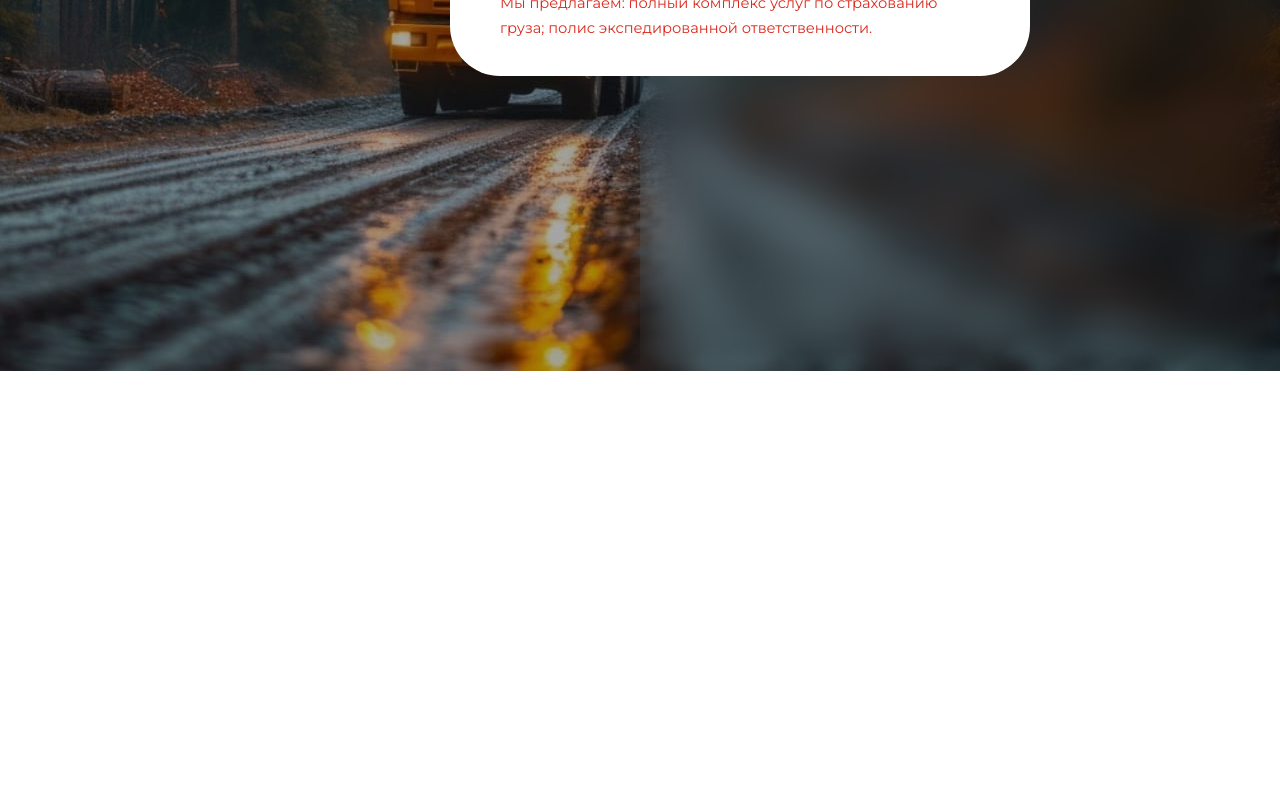
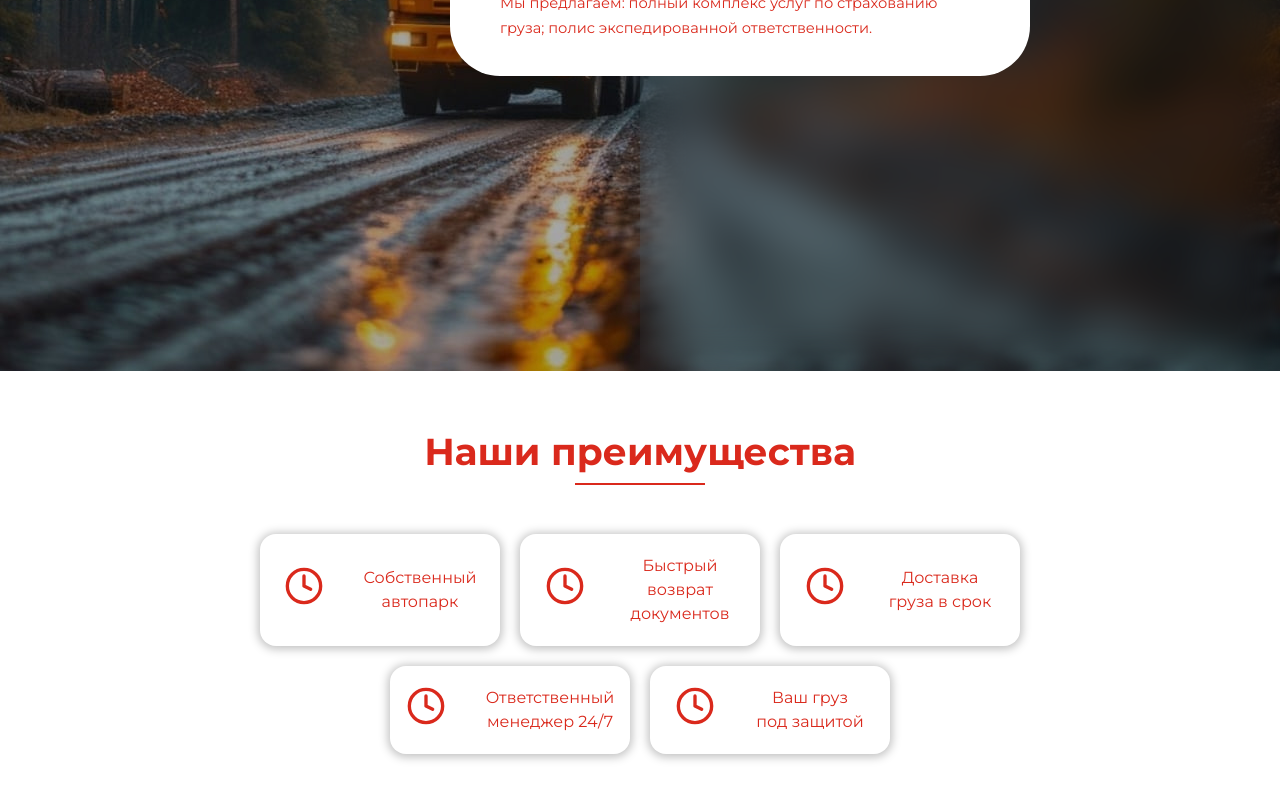
Before and after one commit to Arsaide/aiva, a Next.js app: page /home-page in a window 1280 px wide. Shown: the part 4314-5114 px from the top of the page. Before the commit the page ends 4685 px from the top, so only its background shows below. Built offline with nearby package versions, Linux system fonts and the light colour scheme.

Commit message:
- added new section

```diff
--- a/src/app/home-page/page.tsx
+++ b/src/app/home-page/page.tsx
@@ -5,6 +5,7 @@ import CarParkSection from '@/components/pages/home-page/car-park-section/CarPar
 import GpsBannerSection from '@/components/pages/home-page/banners/gps-banner-section/GpsBannerSection';
 import BelayBannerSection from '@/components/pages/home-page/banners/belay-banner-section/BelayBannerSection';
 import GallerySection from '@/components/pages/home-page/gallery-section/GallerySection';
+import ServicesSection from '@/components/pages/home-page/services-section/ServicesSection';
 
 const HomePage = () => {
     return (
@@ -27,6 +28,7 @@ const HomePage = () => {
                     'Мы предлагаем: полный комплекс услуг по страхованию груза; полис экспедированной ответственности.'
                 }
             />
+            <ServicesSection />
         </>
     );
 };
--- /dev/null
+++ b/src/components/pages/home-page/services-section/ServicesSection.module.scss
@@ -0,0 +1,66 @@
+.section {
+  margin: clamp(50px, 5vw, 80px) 0;
+}
+
+.content {
+  display: flex;
+  justify-content: center;
+  margin: clamp(50px, 5vw, 80px) 0;
+}
+
+.title {
+  text-align: center;
+  font-size: clamp(27.5px, 5vw, 37.5px);
+  font-weight: 700;
+  line-height: calc(34.7 / 37.5 * 100%);
+  color: var(--red-text);
+  position: relative;
+  display: flex;
+  justify-content: center;
+
+  &:before {
+    content: '';
+    width: 130px;
+    height: 2px;
+    background-color: var(--red-text);
+    position: absolute;
+    bottom: -15px;
+  }
+}
+
+.list {
+  display: flex;
+  flex-wrap: wrap;
+  justify-content: center;
+  gap: 20px;
+  max-width: 900px;
+}
+
+.item {
+  max-width: 240px;
+  width: 100%;
+  border-radius: 16px;
+  box-shadow: 0 1px 9.2px 2px rgba(0, 0, 0, 0.25);
+  padding: 20px 25px;
+  display: flex;
+  align-items: center;
+  justify-content: center;
+  gap: 40px;
+  transition: box-shadow .2s ease-out 0s;
+
+  &:hover {
+    box-shadow: 0 0 15.2px 3px rgba(0, 0, 0, 0.35);
+  }
+}
+
+.desc {
+  text-align: center;
+}
+
+@media(max-width: 529.98px) {
+  .item {
+    max-width: 280px;
+    height: 130px;
+    box-shadow: 0 1px 9.2px 3px rgba(0, 0, 0, 0.25);
+  }
+}
--- /dev/null
+++ b/src/components/pages/home-page/services-section/ServicesSection.tsx
@@ -0,0 +1,59 @@
+import React from 'react';
+import styles from './ServicesSection.module.scss';
+import { Clock } from 'lucide-react';
+
+const ServicesSection = () => {
+    return (
+        <section className={styles.section}>
+            <div className={'container'}>
+                <h3 className={styles.title}>Наши преимущества</h3>
+                <div className={styles.content}>
+                    <ul className={styles.list}>
+                        <li className={styles.item}>
+                            <div className={styles.icon}>
+                                <Clock width={40} height={40} />
+                            </div>
+                            <div className={styles.desc}>
+                                Собственный автопарк
+                            </div>
+                        </li>
+                        <li className={styles.item}>
+                            <div className={styles.icon}>
+                                <Clock width={40} height={40} />
+                            </div>
+                            <div className={styles.desc}>
+                                Быстрый возврат документов
+                            </div>
+                        </li>
+                        <li className={styles.item}>
+                            <div className={styles.icon}>
+                                <Clock width={40} height={40} />
+                            </div>
+                            <div className={styles.desc}>
+                                Доставка груза в срок
+                            </div>
+                        </li>
+                        <li className={styles.item}>
+                            <div className={styles.icon}>
+                                <Clock width={40} height={40} />
+                            </div>
+                            <div className={styles.desc}>
+                                Ответственный менеджер 24/7
+                            </div>
+                        </li>
+                        <li className={styles.item}>
+                            <div className={styles.icon}>
+                                <Clock width={40} height={40} />
+                            </div>
+                            <div className={styles.desc}>
+                                Ваш груз под защитой
+                            </div>
+                        </li>
+                    </ul>
+                </div>
+            </div>
+        </section>
+    );
+};
+
+export default ServicesSection;
```
